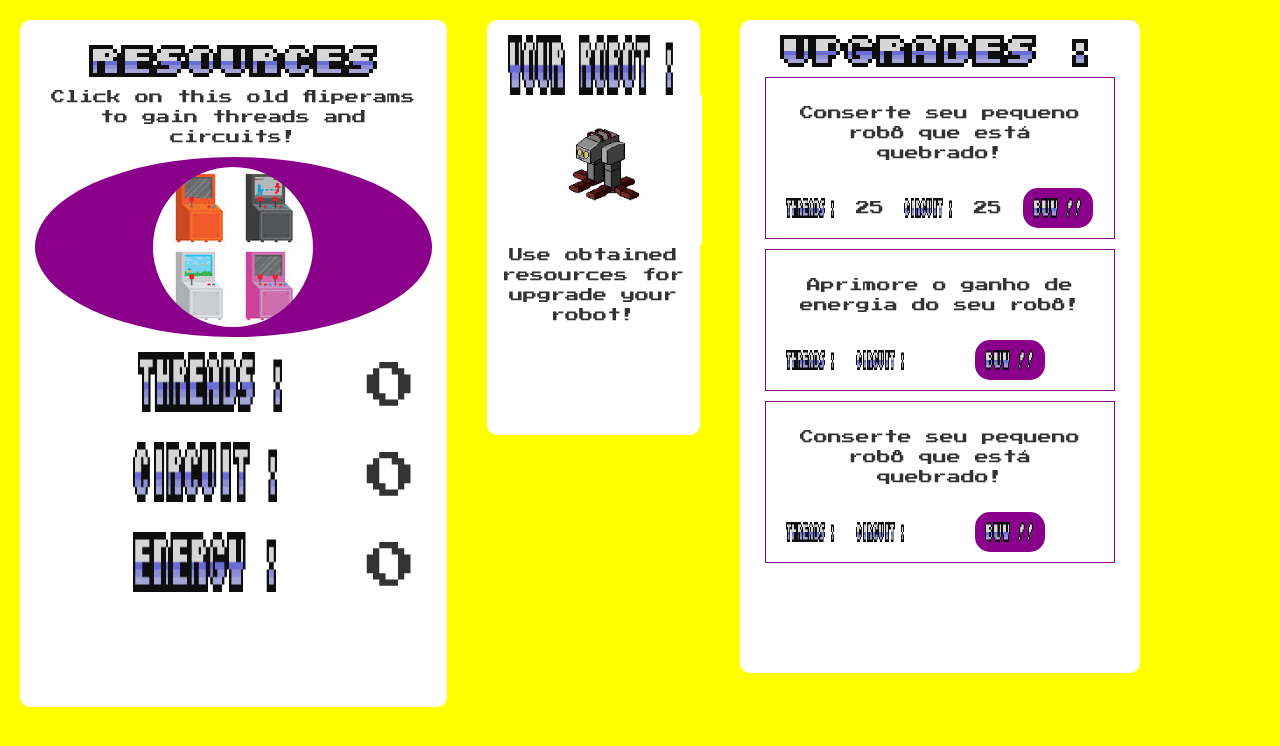
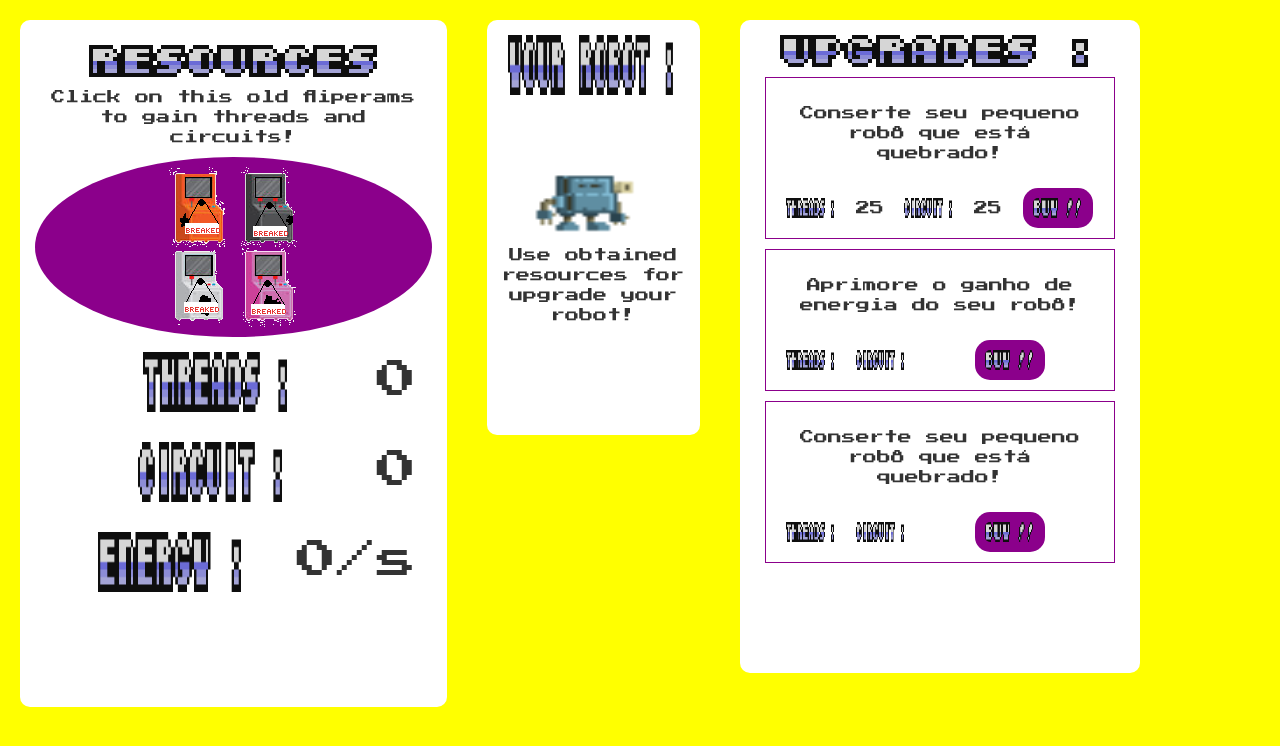
Before and after one commit to natanael145/Jogo_Javascript, a plain HTML site: page BOTCLICKER/game.html in a window 1280 px wide. Drawn offline with Linux system fonts and the light colour scheme.

Commit message:
modified imgs

```diff
--- a/BOTCLICKER/css/game.css
+++ b/BOTCLICKER/css/game.css
@@ -38,23 +38,23 @@ body {
 #qtfios {
     padding: 0;
     float: right;
-    font-size: 50px;
+    font-size: 40px;
     font-family: 'Press Start 2P', cursive;
 }
 #qtcircuitos {
     padding: 0;
     float: right;
-    font-size: 50px;
+    font-size: 40px;
     font-family: 'Press Start 2P', cursive;
 }
 #qtenergia {
     padding: 0;
     float: right;
-    font-size: 50px;
+    font-size: 40px;
     font-family: 'Press Start 2P', cursive;
 }
 #pointclick {
-    border-radius: 50px;
+    border-radius: 40px;
     padding: 10px;
     cursor: pointer;
     border-radius: 100%;
--- a/BOTCLICKER/game.html
+++ b/BOTCLICKER/game.html
@@ -16,8 +16,8 @@
         <div class="col-sm-4">
             <div id="resources"> <img src="imgs/resources.png"></div>
             <p class="p-font">Click on this old fliperams to gain threads and circuits!</p>
-            <div id="pointclick">
-                    <span id="clickfig" onclick="clickitens()"><img src="imgs/fliperams.jpg" class="img-rad"  /></span>
+            <div id="pointclick" onclick="clickitens()">
+                    <span id="clickfig" ><img src="imgs/fliperams1.png"  /></span>
             </div>
             <div id="fios">
                 <img src="imgs/fios.png" width="150" height="60" />
@@ -29,12 +29,12 @@
             </div>
             <div id="energia">
                 <img src="imgs/energy.png" width="150" height="60" />
-                <span id="qtenergia"> 0</span>
+                <span id="qtenergia"> 0/s</span>
             </div>
         </div>
         <div class="col-md-2" >
             <img src="imgs/yourobot.png" width="170" height="60"/>
-            <img src="imgs/1robot.jpg" width="200" height="150">
+            <img src="imgs/robot1.png" width="200" height="150">
             <p class="p-font">Use obtained resources for upgrade your robot! </p>
         </div>
         <div class="col-md-2" id="upgrades">
```
Also changed, not shown: BOTCLICKER/index.html (+1 -0 lines), BOTCLICKER/imgs/247882bcea761f284aea26b74ab34cfa.png (added), BOTCLICKER/imgs/adversario1.jpg (added), BOTCLICKER/imgs/fliperams.jpg (deleted), BOTCLICKER/imgs/fliperams.png (added), BOTCLICKER/imgs/fliperams1.png (added), BOTCLICKER/imgs/robot1.png (added), BOTCLICKER/imgs/robot2.png (added), BOTCLICKER/imgs/robot3.png (added), BOTCLICKER/imgs/robot4.png (added), BOTCLICKER/imgs/robotsevolution.png (added).
